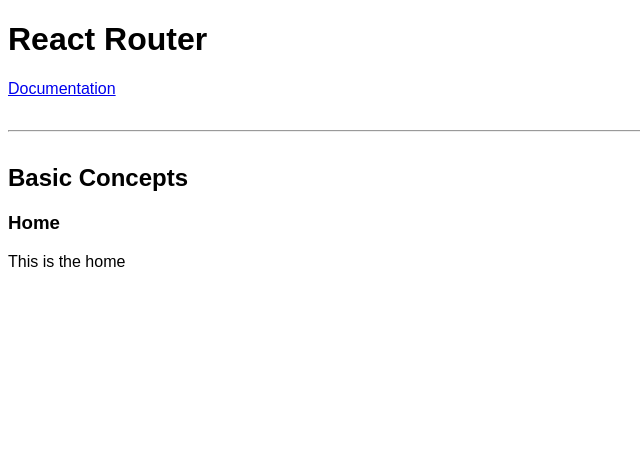
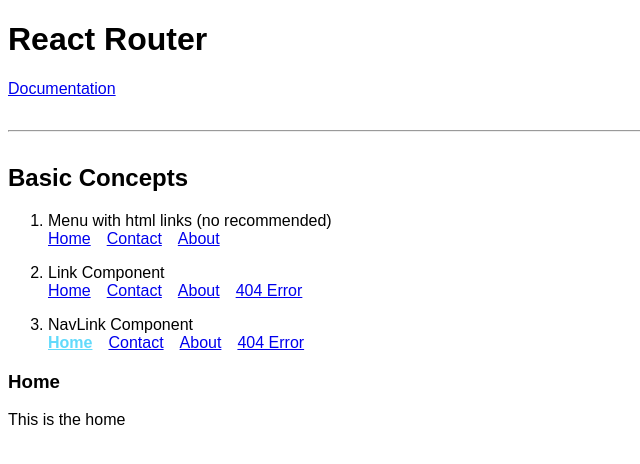
Before and after one commit to 2018030429/react-course-jm, a React (Create React App) app in the folder router-dom/: page / in a window 1280 px wide. Shown: the top 464 px of the page, without its empty margins (0-640 px from the left). Built offline with nearby package versions, Linux system fonts and the light colour scheme.

Commit message:
React Routes - Link & NavLink

```diff
--- a/router-dom/src/components/BasicConcepts.js
+++ b/router-dom/src/components/BasicConcepts.js
@@ -4,12 +4,14 @@
 import Contact from '../pages/Contact'
 import Error404 from '../pages/Error404'
 import Home from '../pages/Home'
+import ConceptMenu from './ConceptMenu'
 
 const BasicConcepts = () => {
   return (
     <div>
       <h2> Basic Concepts </h2>
       <Router>
+        <ConceptMenu/>
         <Switch>
           <Route exact path="/" component={Home} />
           <Route exact path="/about" component={About} />
--- /dev/null
+++ b/router-dom/src/components/ConceptMenu.js
@@ -0,0 +1,36 @@
+import React from 'react'
+import { Link, NavLink } from 'react-router-dom'
+
+const ConceptMenu = () => {
+  return (
+    <nav>
+      <ol>
+        <li>
+          <span> Menu with html links (no recommended) </span>
+          <br/>
+          <a href="/">Home</a>
+          <a href="/contact">Contact</a>
+          <a href="/about">About</a>
+        </li>
+        <li>
+          <span> Link Component </span>
+          <br/>
+          <Link to="/">Home</Link>
+          <Link to="/contact">Contact</Link>
+          <Link to="/about">About</Link>
+          <Link to="/no-exist">404 Error</Link>
+        </li>
+        <li>
+          <span> NavLink Component </span>
+          <br/>
+          <NavLink exact to="/" activeClassName="active">Home</NavLink>
+          <NavLink exact to="/contact" activeClassName="active">Contact</NavLink>
+          <NavLink exact to="/about" activeClassName="active">About</NavLink>
+          <NavLink exact to="/no-exist" activeClassName="active">404 Error</NavLink>
+        </li>
+      </ol>
+    </nav>
+  )
+}
+
+export default ConceptMenu
--- a/router-dom/src/index.css
+++ b/router-dom/src/index.css
@@ -10,6 +10,19 @@
   box-sizing: inherit;
 }
 
+a {
+  margin-right: 1rem;
+}
+
 hr {
   margin: 2rem auto;
 }
+
+li {
+  margin-bottom: 1rem;
+}
+
+.active {
+  font-weight: bold;
+  color: #61DAFB;
+}
```
